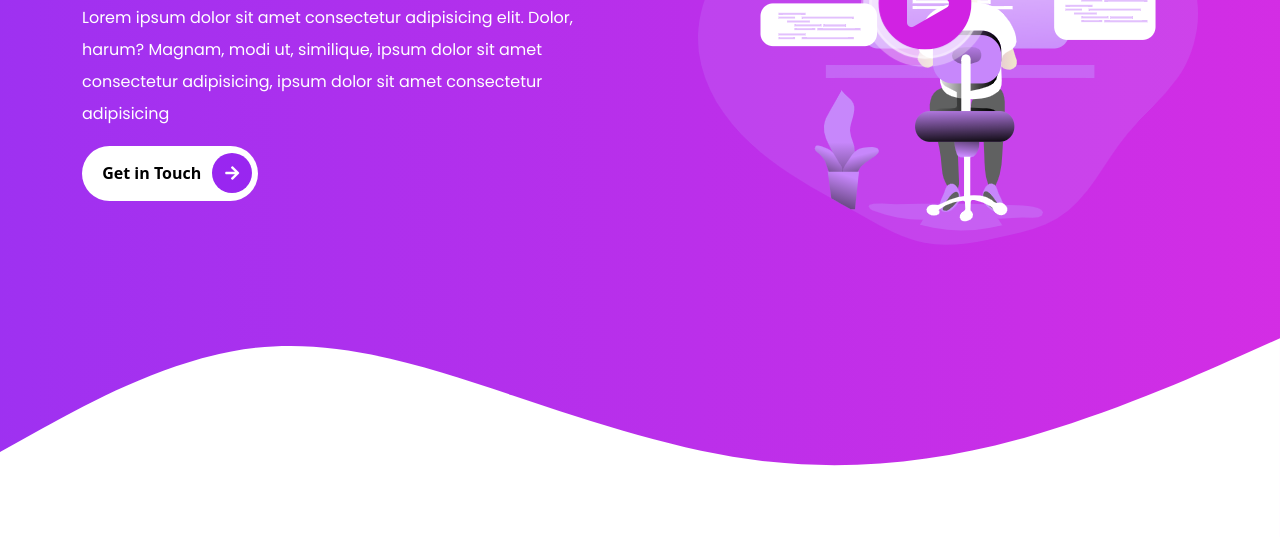
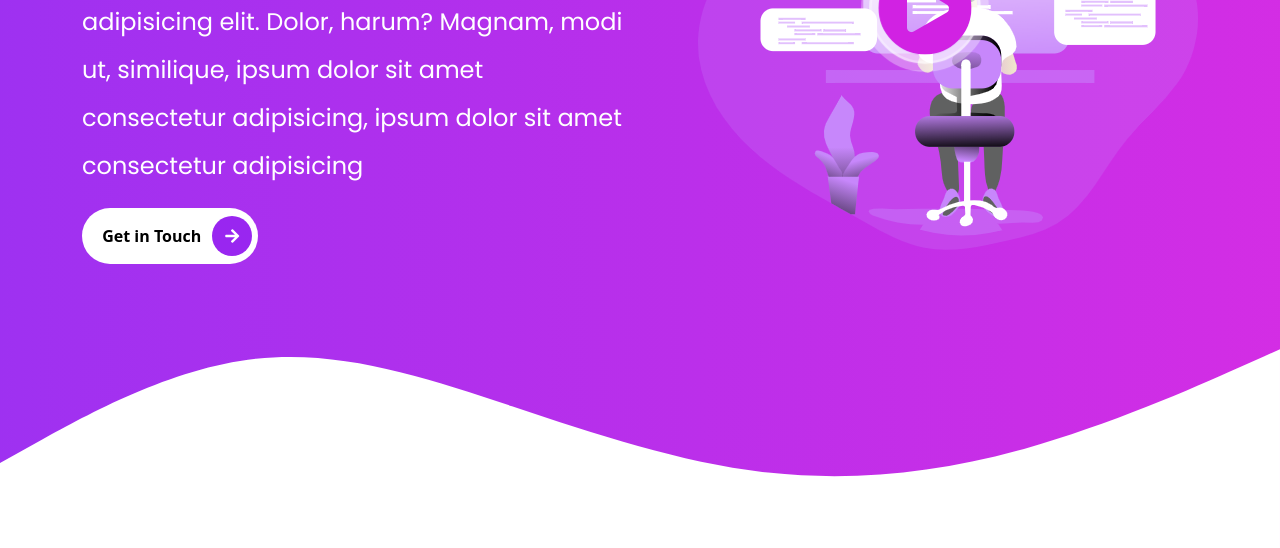
Before and after one commit to mhassanrahi/portfolio-bootstrap-5, a website: page index.html in a window 1280 px wide. Shown: the part 407-955 px from the top of the page. Drawn offline with nearby package versions, Linux system fonts and the light colour scheme.

Commit message:
* Made typography responsive

```diff
--- a/scss/components/_typography.scss
+++ b/scss/components/_typography.scss
@@ -15,5 +15,10 @@
         display: block;
         margin-top: 1.5rem;
         text-transform: none;
+
+        @include media-breakpoint-up(lg) {
+            font-size: 1.5rem;
+            display: inline-block;
+        }
     }
 }
```
Also changed, not shown: assets/css/style.css, 1 other file.
